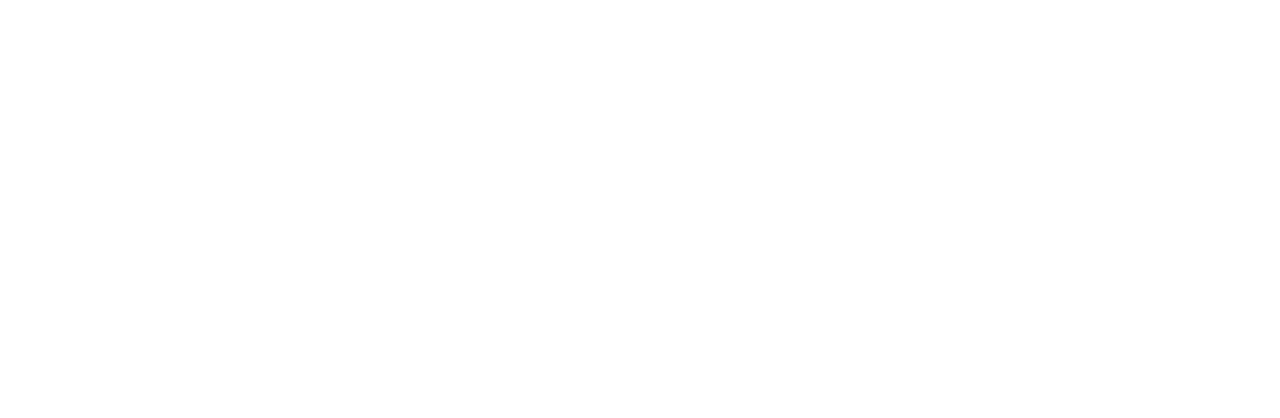
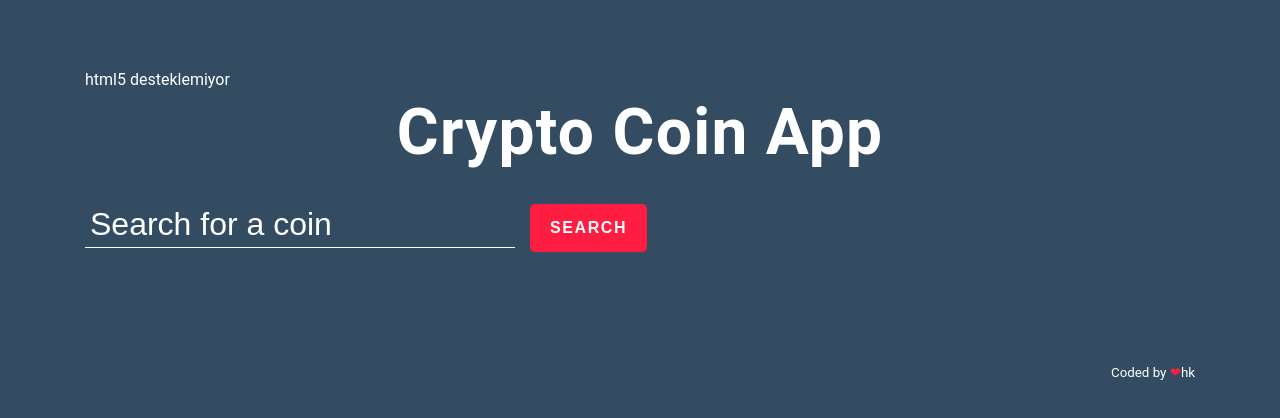
Before and after one commit to kaplanh/Crypto-Coin-App-Master, a plain HTML site: page index.html in a window 1280 px wide. Drawn offline with nearby package versions, Linux system fonts and the light colour scheme; files that its build step writes are made by us from their sources.

Commit message:
index,html file was edded

```diff
--- a/index.html
+++ b/index.html
@@ -4,9 +4,43 @@
     <meta charset="UTF-8" />
     <meta name="viewport" content="width=device-width, initial-scale=1.0" />
     <title>Crypto Coin App</title>
+    <link rel="stylesheet" href="style.css">
+    <link rel="stylesheet" href="https://cdnjs.cloudflare.com/ajax/libs/font-awesome/6.0.0-beta3/css/all.min.css" />
     <script src="./js/aes.js"></script>
     <script src="./js/Extentions.js"></script>
     <script src="https://unpkg.com/axios/dist/axios.min.js"></script>
   </head>
-  <body></body>
+  <body>
+    <body>
+  <section class="top-banner">
+    <div class="container">
+
+<!--* https://www.w3schools.com/tags/tag_center.asp -->html5 desteklemiyor
+
+      <center>
+          <h1 class="heading">
+            Crypto Coin App</h1>
+      </center>
+      <form>
+        <input type="text" placeholder="Search for a coin" autofocus>
+        <button type="submit">SEARCH</button>
+        <span class="msg"></span>
+      </form>
+    </div>
+  </section>
+  <section class="ajax-section">
+    <div class="container">
+      <ul class="coins">
+      </ul>
+    </div>
+  </section>
+  <footer class="page-footer">
+    <div class="container">
+      <small>Coded by <span>❤</span>hk</a>
+      </small>
+    </div>
+  </footer>
+  <script src="crypto.js"></script>
+</body>
+  </body>
 </html>
```
